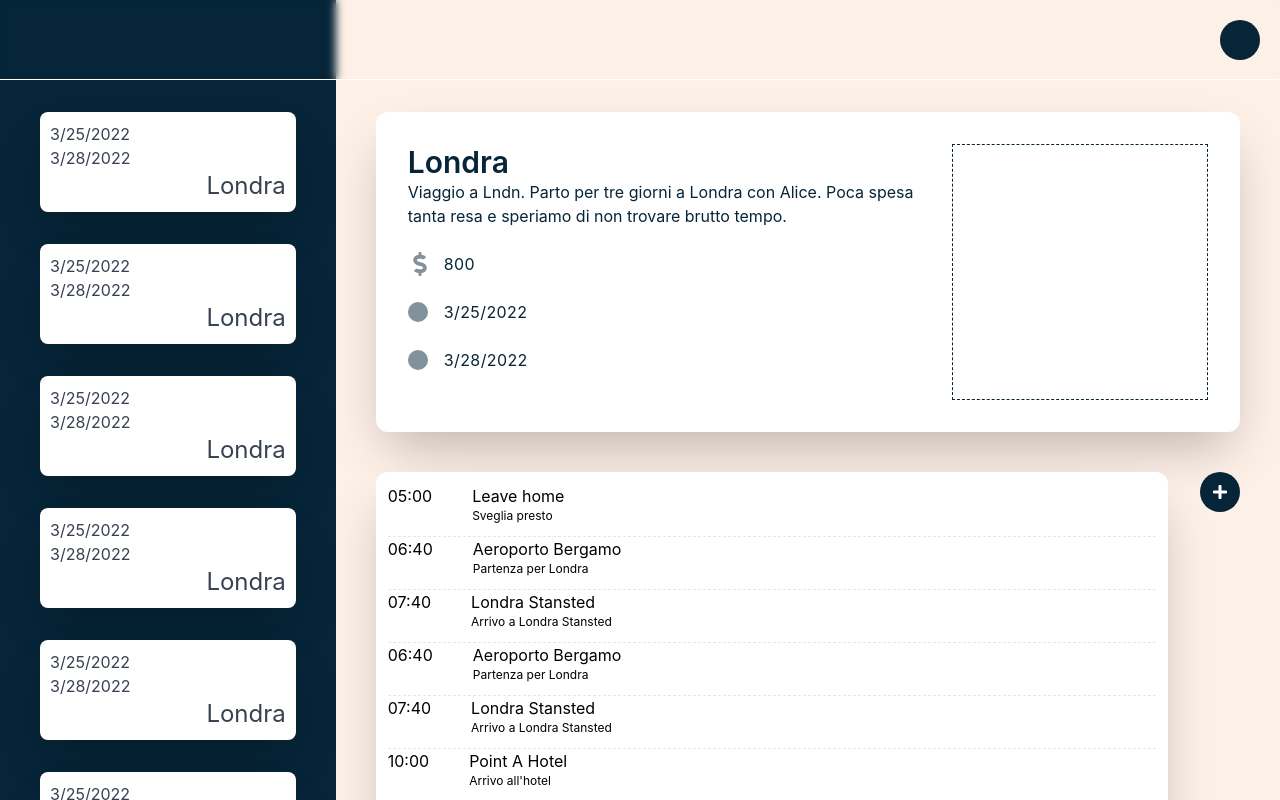
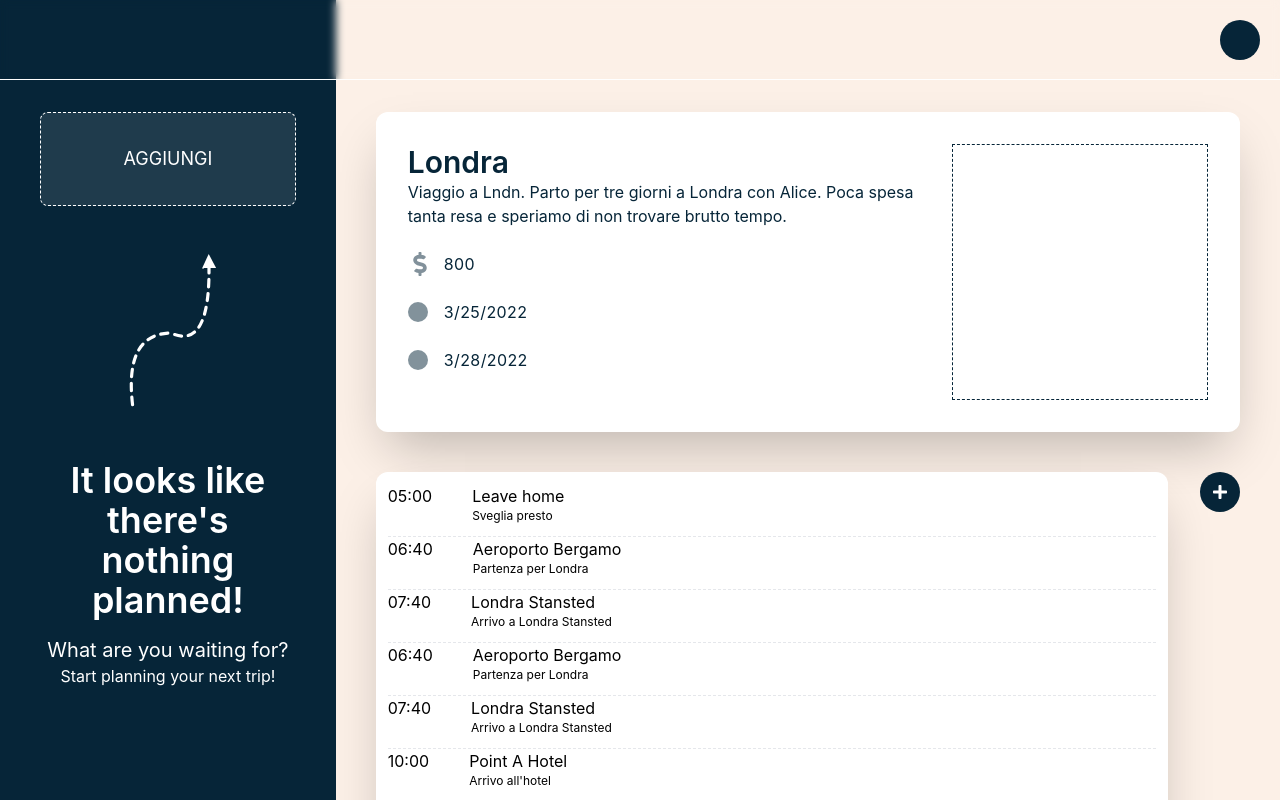
Before and after one commit to lanfr0/mytinerary, a React (Create React App) app: page / in a window 1280 px wide. Built offline with nearby package versions, Linux system fonts and the light colour scheme.

Commit message:
Rename + style sidebar vuota

```diff
--- a/src/assets/mockData.ts
+++ b/src/assets/mockData.ts
@@ -1,6 +1,6 @@
-import { CardInfo } from "../components/model/rest";
+import { TripInfo } from "../components/model/rest";
 
-const cards: CardInfo[] = [
+const cards: TripInfo[] = [
   {
     name: "Londra",
     from: new Date("25 Mar 2022"),
--- a/src/components/core/TravelCore.tsx
+++ b/src/components/core/TravelCore.tsx
@@ -1,9 +1,9 @@
 import React from "react";
 import { FaDollarSign, FaPlus } from "react-icons/fa";
-import { CardInfo, DayType } from "../model/rest";
+import { TripInfo, DayType } from "../model/rest";
 
 interface TravelCoreProps {
-  cardInfo: CardInfo;
+  cardInfo: TripInfo;
 }
 
 function classNames(...classes: string[]) {
--- a/src/components/model/rest.ts
+++ b/src/components/model/rest.ts
@@ -1,4 +1,4 @@
-export type CardInfo = {
+export type TripInfo = {
   name: string;
   description: string;
   from: Date;
--- a/src/components/sidebar/Sidebar.tsx
+++ b/src/components/sidebar/Sidebar.tsx
@@ -1,18 +1,77 @@
-import React from "react";
+import React, { useState } from "react";
 import { nanoid } from "nanoid";
 import { SidebarCard } from "./SidebarCard";
-import { CardInfo } from "../model/rest";
+import { TripInfo } from "../model/rest";
+import { cards } from "../../assets/mockData";
+import lodash from "lodash";
 
-interface sidebarProps {
-  menuItems: CardInfo[];
-}
+interface sidebarProps {}
 
-export const Sidebar: React.FC<sidebarProps> = ({ menuItems }) => {
+export const Sidebar: React.FC = () => {
+  const [tripPlanned, setTripPlanned] = useState<TripInfo[]>([] as TripInfo[]); // TODO: fetch trips
+
   return (
     <div className="w-1/3 flex flex-col gap-8 py-28 px-10 bg-bluePrimary transition-all ease-in-out duration-500 overflow-y-auto">
-      {menuItems.map((c) => (
-        <SidebarCard card={c} empty={false} key={nanoid()} />
-      ))}
+      {lodash.isEmpty(tripPlanned) ? (
+        <div className="w-full h-full flex flex-col text-white">
+          <div className="flex flex-col p-8 rounded-lg transition-all duration-200 bg-white/10 border border-dashed border-white hover:bg-white/20 cursor-pointer">
+            <div className="flex justify-center self-center w-full text-lg uppercase">
+              Aggiungi
+            </div>
+          </div>
+
+          <svg
+            xmlns="http://www.w3.org/2000/svg"
+            version="1.1"
+            viewBox="0 0 800 800"
+          >
+            <g
+              stroke-width="10"
+              stroke="hsl(227, 0%, 100%)"
+              fill="none"
+              stroke-linecap="round"
+              stroke-linejoin="round"
+              stroke-dasharray="23 21"
+              transform="matrix(-0.2923717047227371,-0.9563047559630353,0.9563047559630353,-0.2923717047227371,143.42677950388077,899.470584274309)"
+            >
+              <path
+                d="M219 219Q440 259 400 400Q307 505 581 581 "
+                marker-end="url(#SvgjsMarker1755)"
+              ></path>
+            </g>
+            <defs>
+              <marker
+                markerWidth="4.5"
+                markerHeight="4.5"
+                refX="2.25"
+                refY="2.25"
+                viewBox="0 0 4.5 4.5"
+                orient="auto"
+                id="SvgjsMarker1755"
+              >
+                <polygon
+                  points="0,4.5 0,0 4.5,2.25"
+                  fill="hsl(227, 0%, 100%)"
+                ></polygon>
+              </marker>
+            </defs>
+          </svg>
+
+          <div className="flex flex-col gap-4">
+            <h5 className="text-4xl font-semibold text-center">
+              It looks like there's nothing planned!
+            </h5>
+            <div>
+              <h6 className="text-xl text-center">What are you waiting for?</h6>
+              <p className="text-center">Start planning your next trip!</p>
+            </div>
+          </div>
+        </div>
+      ) : (
+        tripPlanned.map((tp) => (
+          <SidebarCard card={tp} empty={false} key={nanoid()} />
+        ))
+      )}
     </div>
   );
 };
--- a/src/components/sidebar/SidebarCard.tsx
+++ b/src/components/sidebar/SidebarCard.tsx
@@ -1,8 +1,8 @@
 import React from "react";
-import { CardInfo } from "../model/rest";
+import { TripInfo } from "../model/rest";
 
 interface SidebarCardProps {
-  card: CardInfo;
+  card: TripInfo;
   empty: boolean;
 }
 
--- a/src/layout/MainLayout.tsx
+++ b/src/layout/MainLayout.tsx
@@ -8,7 +8,7 @@ export const MainLayout: React.FC = () => {
   return (
     <div className="w-full h-screen min-h-screen flex">
       <Navbar />
-      <Sidebar menuItems={cards} />
+      <Sidebar />
       <div className="w-full flex flex-col">
         <div className="w-full h-min overflow-auto pt-28 pb-20 px-10">
           <TravelCore cardInfo={cards[0]} />
```
